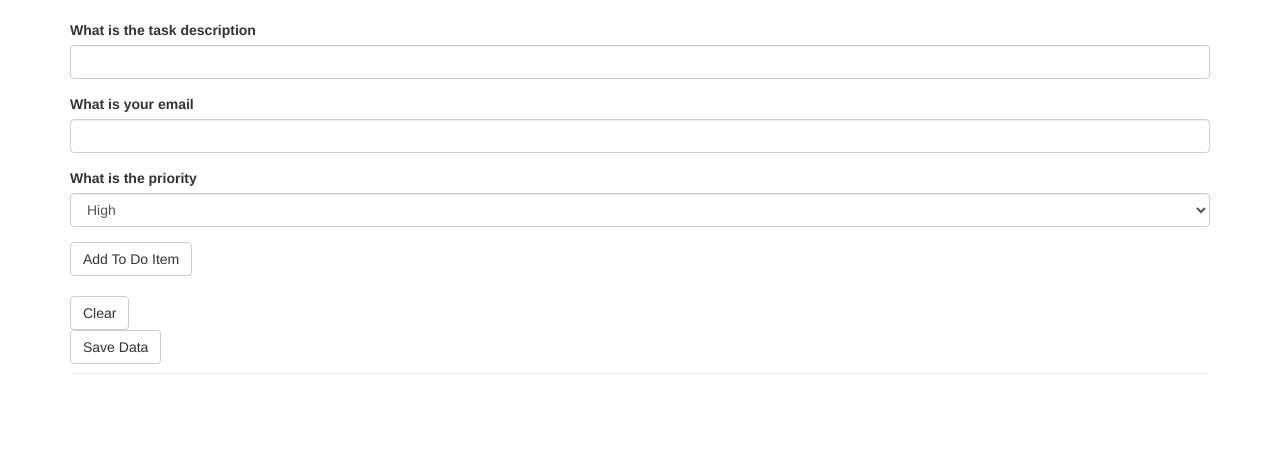
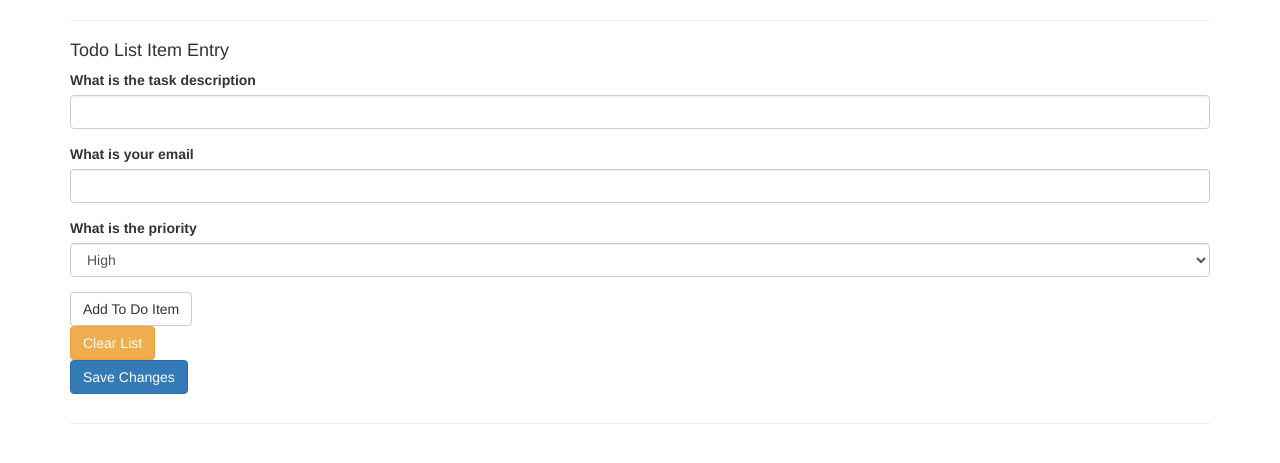
Before and after one commit to mhernandezit/is211_assignment11, a Flask app: page / in a window 1280 px wide. Shown: the part 200-663 px from the top of the page. Run offline with Flask 2, Linux system fonts and the light colour scheme; some libraries are stand-ins or nearby versions.

Commit message:
formatting changes to template

```diff
--- a/templates/todo.html
+++ b/templates/todo.html
@@ -23,7 +23,9 @@
             </TR>
         {% endfor %}
         </table>
+        <hr>
     <table class="table">
+            <h4>Todo List Item Entry</h4>
         <tr>
                 <form class="form form-horizontal" method="POST" role="todo_form" action="{{ url_for('submit') }}">
                         {{ todo_form.hidden_tag() }}
@@ -36,19 +38,26 @@
                         {{ wtf.form_field(todo_form.submit) }}
                 </form>
         </tr>
-    </table>
+        <tr>
                 <form class="form form-horizontal" method="POST" role="clear_form" action="{{ url_for('clear') }}">
                         {{ clear_form.hidden_tag() }}
                         {{ wtf.form_errors(clear_form, hiddens="only") }}
-
-                    {{ wtf.form_field(clear_form.clear) }}
+                        <div class="form-actions">
+                                <button name="action_clear" type="submit" class="btn btn-warning">Clear List</button>
+                        </div>
                 </form>
+        </tr>
+        <tr>
                 <form class="form form-horizontal" method="POST" role="save_form" action="{{ url_for('save') }}">
                         {{ save_form.hidden_tag() }}
                         {{ wtf.form_errors(save_form, hiddens="only") }}
+                        <div class="form-actions">
+                                <button name="action_save" type="submit" class="btn btn-primary">Save Changes</button>
+                        </div>
+                </form>
 
-                    {{ wtf.form_field(save_form.save) }}
-            </form>
+        </tr>
+    </table>
 
     </div>
 {% endblock %}
```
Also changed, not shown: todoapp.py (line endings or trailing spaces). Lines whose indentation alone changed are shown as unchanged.
